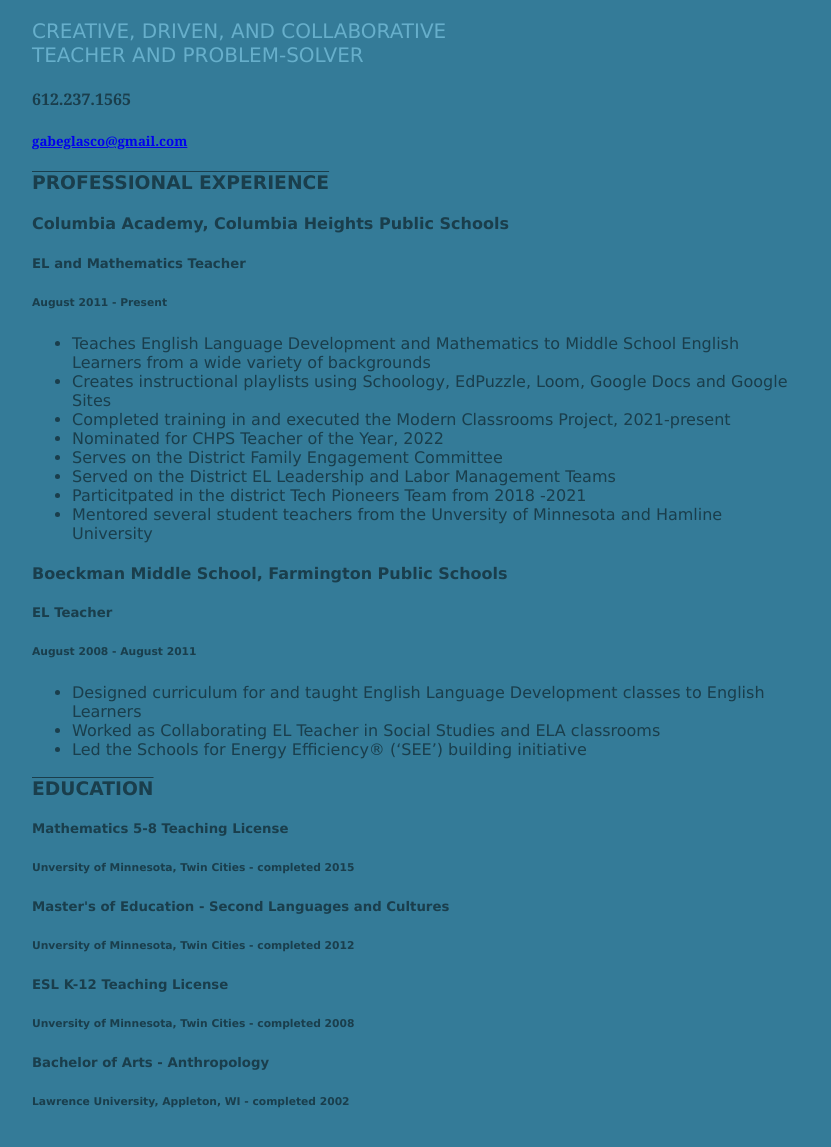
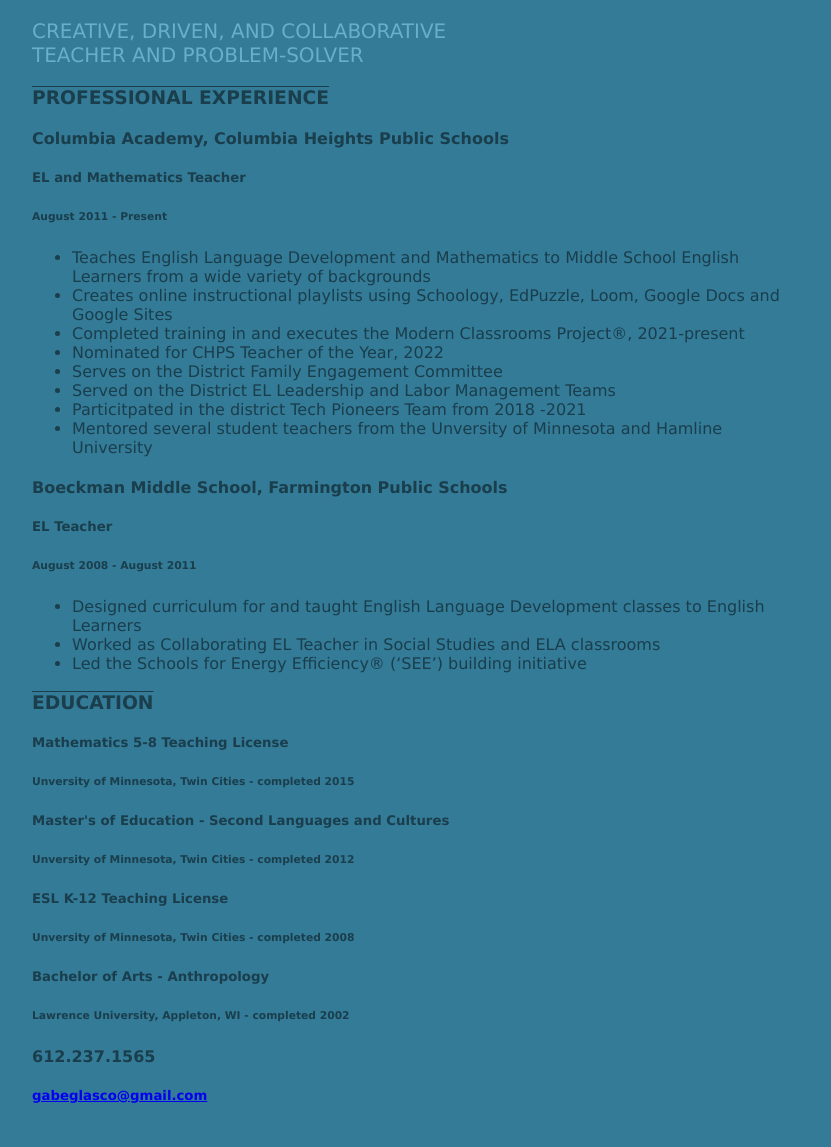
Before and after one commit to glascog/glascog.github.io, a plain HTML site: page index.html in a window 1280 px wide. Shown: the part 381-1528 px from the top of the page, without its empty margins (224-1055 px from the left). Drawn offline with Linux system fonts and the light colour scheme.

Commit message:
Update index.html

```diff
--- a/index.html
+++ b/index.html
@@ -14,11 +14,6 @@
   <div class="description">
     <p>Creative, driven, and collaborative teacher and problem-solver</p>
   </div>
-   <div class="contact">
-     <h4>612.237.1565</h4>
-     <h5><a href="mailto:gabeglasco@gmail.com">gabeglasco@gmail.com</a></h5>
-  </div>
-
 
   <div class="exp-header">
     <h3>Professional Experience</h3>
@@ -30,8 +25,8 @@
     <h6>August 2011 - Present</h6>
     <ul>
       <li>Teaches English Language Development and Mathematics to Middle School English Learners from a wide variety of backgrounds</li>
-      <li>Creates instructional playlists using Schoology, EdPuzzle, Loom, Google Docs and Google Sites</li>
-      <li>Completed training in and executed the Modern Classrooms Project, 2021-present</li>
+      <li>Creates online instructional playlists using Schoology, EdPuzzle, Loom, Google Docs and Google Sites</li>
+      <li>Completed training in and executes the Modern Classrooms Project®, 2021-present</li>
       <li>Nominated for CHPS Teacher of the Year, 2022</li>
       <li>Serves on the District Family Engagement Committee</li>
       <li>Served on the District EL Leadership and Labor Management Teams</li>
@@ -74,5 +69,11 @@
     <h5>Bachelor of Arts - Anthropology</h5>
     <h6>Lawrence University, Appleton, WI - completed 2002</h6>
   </div>
+
+  <div class="footer">
+     <h4>612.237.1565</h4>
+     <h5><a href="mailto:gabeglasco@gmail.com">gabeglasco@gmail.com</a></h5>
+  </div>
+
 </body>
 </html>
```
